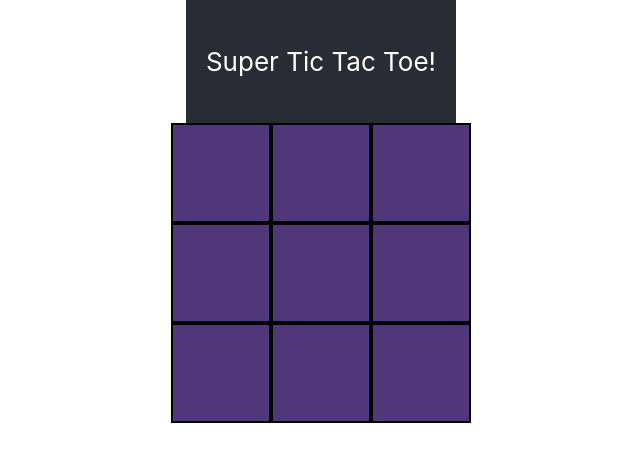
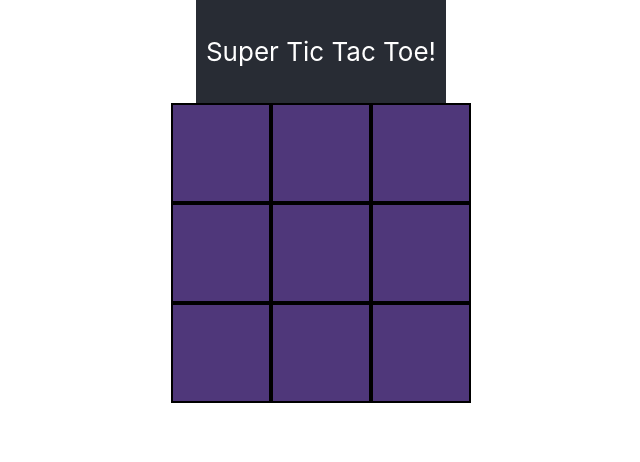
Before and after one commit to ChazWinterYT/SuperTicTacToe, a React (Create React App) app in the folder frontend/: page / in a window 1280 px wide. Shown: the top 462 px of the page, without its empty margins (319-959 px from the left). Built offline with nearby package versions, Linux system fonts and the light colour scheme.

Commit message:
App root directory updated

```diff
--- a/frontend/package.json
+++ b/frontend/package.json
@@ -2,6 +2,7 @@
   "name": "frontend",
   "version": "0.1.0",
   "private": true,
+  "homepage": "http://chazwinter.com/SuperTicTacToe",
   "dependencies": {
     "@testing-library/jest-dom": "^5.17.0",
     "@testing-library/react": "^13.4.0",
--- a/frontend/src/App.css
+++ b/frontend/src/App.css
@@ -19,7 +19,7 @@
 
 .App-header {
   background-color: #282c34;
-  padding: 20px;
+  padding: 10px;
   display: flex;
   flex-direction: column;
   align-items: center;
--- a/frontend/src/TicTacToeBoard.css
+++ b/frontend/src/TicTacToeBoard.css
@@ -2,10 +2,13 @@
 
 .board {
     display: grid;
-    grid-template-columns: repeat(3, 100px);
-    grid-template-rows: repeat(3, 100px);
+    grid-template-columns: repeat(3, 1fr);
+    grid-template-rows: repeat(3, 1fr);
     gap: 0px;
     margin: 0 auto;
+    max-width: 500px;
+    height: 90vw;
+    max-height: 500px;
   }
 
   .square {
@@ -21,5 +24,5 @@
   }
 
   .square:hover {
-    background-color: #f0f0f0;
+    background-color: #ca79d1;
   }
```
